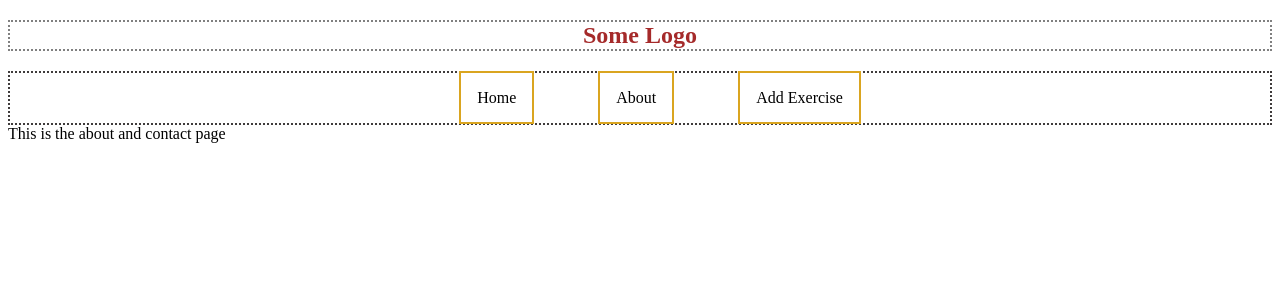
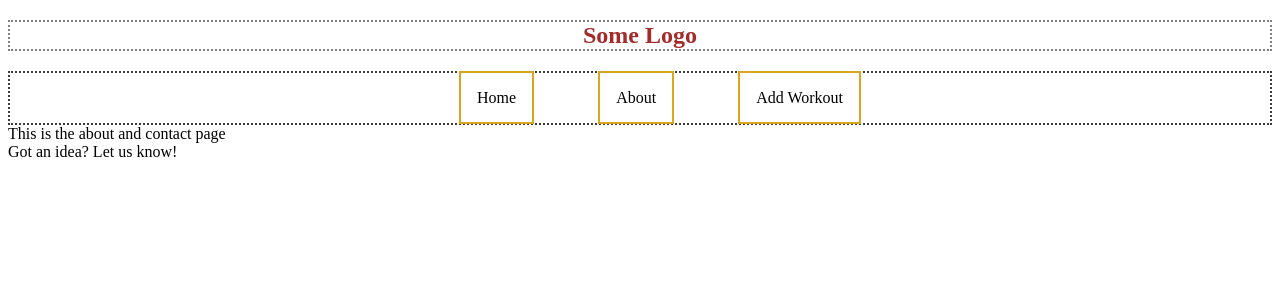
Before and after one commit to kaiworkspace/exercise-app, a React (Create React App) app: page /about in a window 1280 px wide. Shown: the top 300 px of the page. Built offline with nearby package versions, Linux system fonts and the light colour scheme.

Commit message:
minor fixes

```diff
--- a/src/components/Header/Navbar.js
+++ b/src/components/Header/Navbar.js
@@ -8,7 +8,7 @@ export default function Navbar(){
             <ul className={styles.navBarList}>
                 <li><a href='/' className={styles.navBarLinks}>Home</a></li>
                 <li><a href='/about' className={styles.navBarLinks}>About</a></li>
-                <li><a href='/add-exercise' className={styles.navBarLinks}>Add Exercise</a></li>
+                <li><a href='/add-exercise' className={styles.navBarLinks}>Add Workout</a></li>
             </ul>
         </div>
     )
--- a/src/pages/About/About.js
+++ b/src/pages/About/About.js
@@ -3,7 +3,12 @@ import React from 'react'
 export default function About(){
     return (
         <>
-            This is the about and contact page
+            <div>
+                This is the about and contact page
+            </div>
+            <div>
+                Got an idea? Let us know!
+            </div>
         </>
     )
 }
--- a/src/pages/StartExercise/StartExercise.js
+++ b/src/pages/StartExercise/StartExercise.js
@@ -99,7 +99,7 @@ export default function StartExercise(){
         return (
             <>
                 <div>
-                    <h3 className={styles.workoutSet}>Set Name</h3>
+                    <h3 className={styles.workoutSet}>{exerciseData.setName}</h3>
                 </div>
                 <div className={styles.workoutContainer}>
                     <h1 className={styles.workoutExercise}>{exerciseName}</h1>
```
